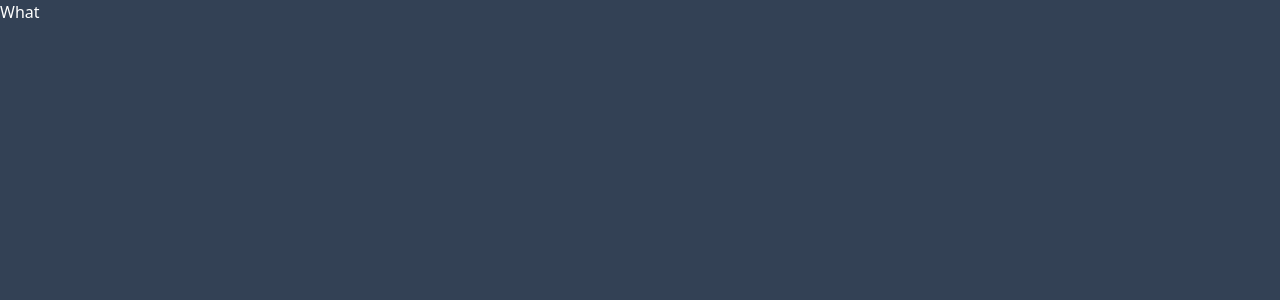
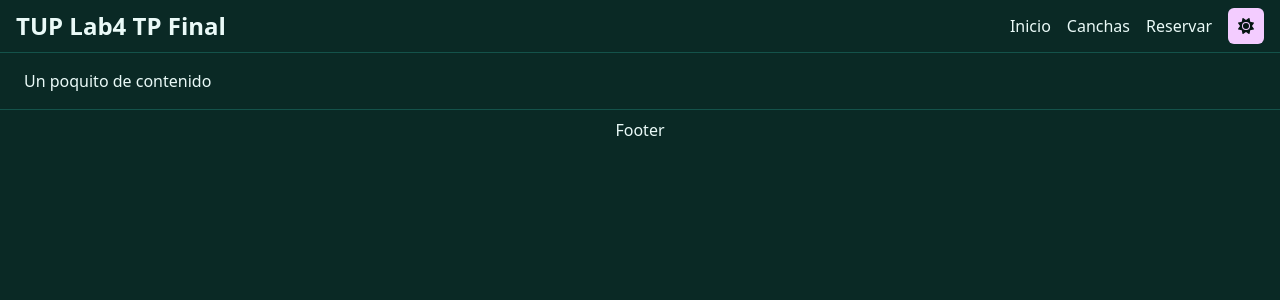
Before and after one commit to PapitaConPure/2024-lab4-tpfinal, a React (Create React App) app in the folder frontend/: page / in a window 1280 px wide. Shown: the top 300 px of the page. Built offline with nearby package versions, Linux system fonts and the light colour scheme.

Commit message:
Reorganizar

```diff
--- a/frontend/public/index.html
+++ b/frontend/public/index.html
@@ -4,39 +4,20 @@
     <meta charset="utf-8" />
     <link rel="icon" href="%PUBLIC_URL%/favicon.ico" />
     <meta name="viewport" content="width=device-width, initial-scale=1" />
-    <meta name="theme-color" content="#000000" />
+    <meta name="theme-color" content="#0ff0d6" />
     <meta
       name="description"
       content="TUP - Lab 4 - TP Final"
     />
-    <!--
-      manifest.json provides metadata used when your web app is installed on a
-      user's mobile device or desktop. See https://developers.google.com/web/fundamentals/web-app-manifest/
-    -->
     <link rel="manifest" href="%PUBLIC_URL%/manifest.json" />
-    <!--
-      Notice the use of %PUBLIC_URL% in the tags above.
-      It will be replaced with the URL of the `public` folder during the build.
-      Only files inside the `public` folder can be referenced from the HTML.
-
-      Unlike "/favicon.ico" or "favicon.ico", "%PUBLIC_URL%/favicon.ico" will
-      work correctly both with client-side routing and a non-root public URL.
-      Learn how to configure a non-root public URL by running `npm run build`.
-    -->
     <title>TUP - Lab 4 - TP Final</title>
+    <style>
+      html, body { height: 100%; }
+      #root { height: 100%; }
+    </style>
   </head>
-  <body class="bg-slate-700 text-white">
+  <body>
     <noscript>Habilita la ejecución de JavaScript en la página para correr la app.</noscript>
     <div id="root"></div>
-    <!--
-      This HTML file is a template.
-      If you open it directly in the browser, you will see an empty page.
-
-      You can add webfonts, meta tags, or analytics to this file.
-      The build step will place the bundled scripts into the <body> tag.
-
-      To begin the development, run `npm start` or `yarn start`.
-      To create a production bundle, use `npm run build` or `yarn build`.
-    -->
   </body>
 </html>
--- a/frontend/src/App.js
+++ /dev/null
@@ -1,9 +0,0 @@
-import './output.css'
-
-function App() {
-  return <div className="">
-    <h1>What</h1>
-  </div>;
-}
-
-export default App;
--- /dev/null
+++ b/frontend/src/components/Content.js
@@ -0,0 +1,5 @@
+import React from 'react';
+
+export default function Content({ children }) {
+  return <div className='mx-6'>{children}</div>
+}
--- /dev/null
+++ b/frontend/src/components/Footer.js
@@ -0,0 +1,9 @@
+import React from 'react';
+
+export default function Footer() {
+	return (
+		<div className="mt-4 flex flex-col items-center border-t border-background-200 px-4 py-2 dark:border-background-800">
+			Footer
+		</div>
+	);
+}
--- /dev/null
+++ b/frontend/src/components/Header.js
@@ -0,0 +1,34 @@
+import React from 'react';
+import { FontAwesomeIcon } from '@fortawesome/react-fontawesome';
+import { faMoon, faSun } from '@fortawesome/free-solid-svg-icons';
+
+export default function Header({ darkModeState }) {
+	const [darkMode, setDarkMode] = darkModeState;
+
+	const toggleDarkMode = () => {
+		setDarkMode(!darkMode);
+	};
+
+	return (
+		<div className="mb-4 flex flex-row items-center justify-between border-b border-solid border-background-200 px-4 py-2 dark:border-background-800">
+			<h1 className="text-2xl font-black">TUP Lab4 TP Final</h1>
+
+			<nav className="flex flex-row space-x-4">
+				<button>Inicio</button>
+				<button>Canchas</button>
+				<button>Reservar</button>
+
+				<button
+					onClick={toggleDarkMode}
+					className="h-9 w-9 rounded-md bg-secondary-900 text-text-50 dark:bg-secondary-100 dark:text-text-950"
+				>
+					{darkMode ? (
+						<FontAwesomeIcon icon={faSun} />
+					) : (
+						<FontAwesomeIcon icon={faMoon} />
+					)}
+				</button>
+			</nav>
+		</div>
+	);
+}
--- a/frontend/src/index.js
+++ b/frontend/src/index.js
@@ -1,10 +1,14 @@
 import React from 'react';
 import ReactDOM from 'react-dom/client';
-import App from './App';
+import { BrowserRouter, Routes, Route } from 'react-router';
+import Home from './pages/Home';
+import './output.css';
 
 const root = ReactDOM.createRoot(document.getElementById('root'));
 root.render(
-  <React.StrictMode>
-    <App />
-  </React.StrictMode>
+  <BrowserRouter>
+    <Routes>
+      <Route path='/' element={<Home />} />
+    </Routes>
+  </BrowserRouter>,
 );
--- /dev/null
+++ b/frontend/src/pages/Home.js
@@ -0,0 +1,25 @@
+import { useState } from 'react';
+import Header from '../components/Header';
+import Footer from '../components/Footer';
+import Content from '../components/Content';
+
+export default function Home() {
+	const darkModeState = useState(true);
+	const [darkMode] = darkModeState;
+
+	return (
+		<div className={`${darkMode && 'dark'} flex min-h-full`}>
+			<div
+				className={`min-w-full min-h-full bg-background-100 text-text-950 dark:bg-background-900 dark:text-text-50`}
+			>
+				<Header darkModeState={darkModeState} />
+
+				<Content>
+					Un poquito de contenido
+				</Content>
+
+				<Footer />
+			</div>
+		</div>
+	);
+}
```
Also changed, not shown: frontend/src/output.css.
